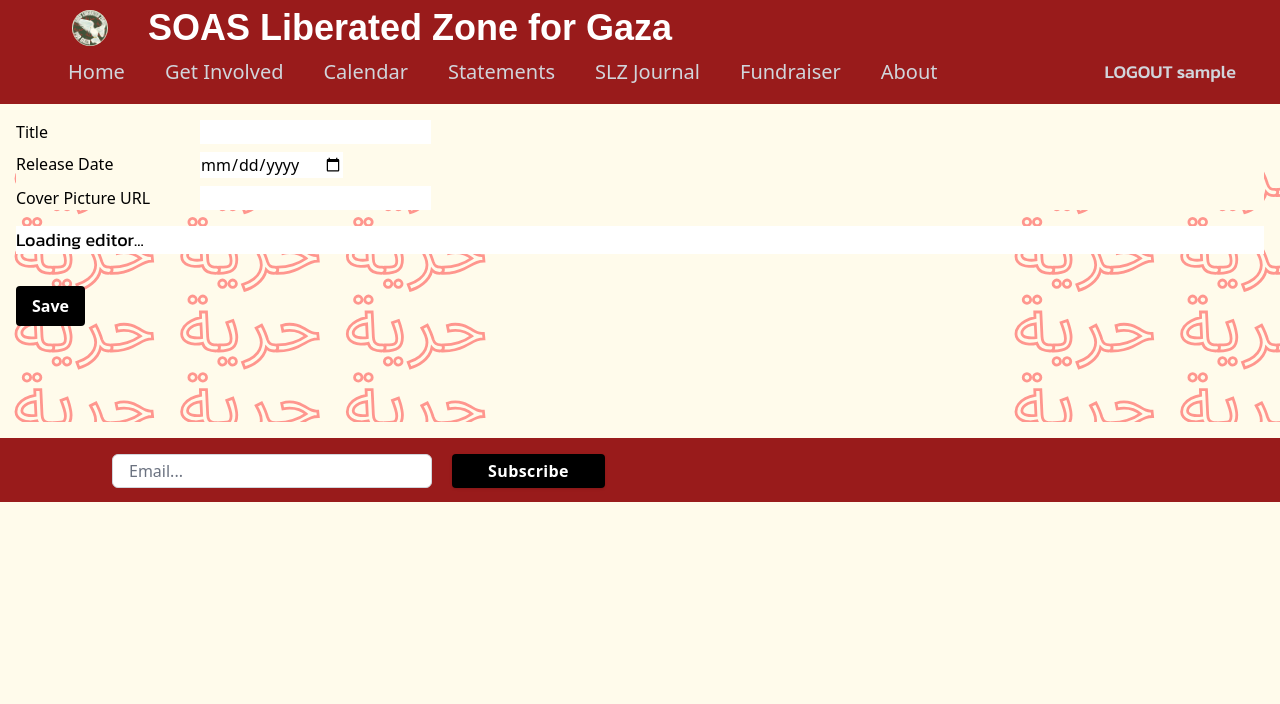
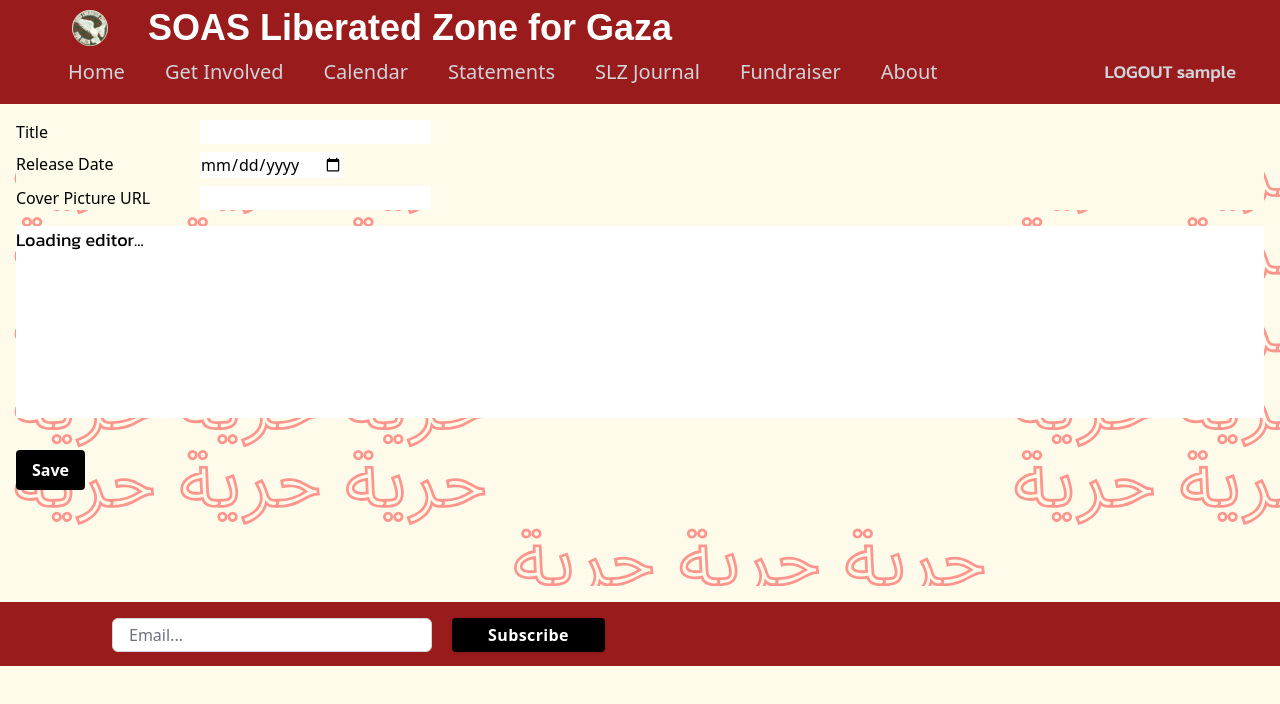
Before and after one commit to adilkhan49/soas-liberated-zone, a React (Vite) app in the folder frontend/: page /journal/1/edit in a window 1280 px wide. Shown: the top 704 px of the page. Built offline with nearby package versions, Linux system fonts and the light colour scheme; no server answers; sample sign-in values are in the browser's storage; a web font is replaced by a local one.

Commit message:
min height of editor in edit post

```diff
--- a/frontend/src/components/editPost.jsx
+++ b/frontend/src/components/editPost.jsx
@@ -143,7 +143,7 @@ class Editor extends Component {
                   </div>
 
               </form>
-              <div className="bg-white container my-4">
+              <div className="bg-white container my-4 min-h-48">
                   {markdown ? ( // Render MDXEditor only when markdown is available
                       <MDXEditor
                           markdown={markdown}
```
